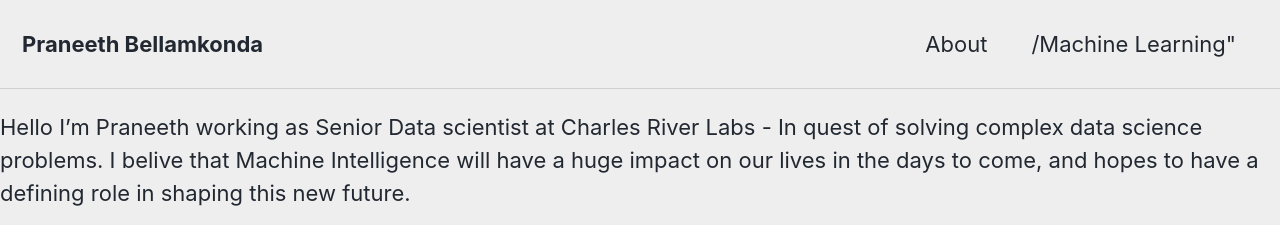
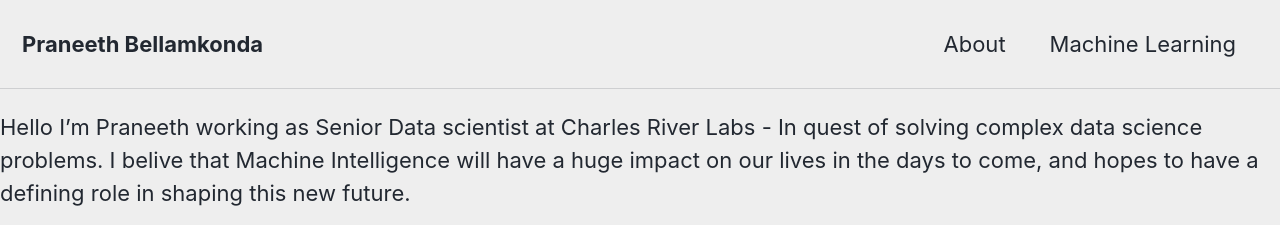
Before and after one commit to ibelieveai/ibelieveai.github.io, a Jekyll site: the page built from _pages/about.md, in a window 1280 px wide. Shown: the top 225 px of the page. Built offline with Jekyll 4.4.1, drawn with Linux system fonts in a browser that asks for light colours; cached includes are drawn as plain includes; nearby versions of some CDN libraries; our own code applies the rules of GitHub Pages for plain Markdown files.

```diff
--- a/_data/navigation.yml
+++ b/_data/navigation.yml
@@ -1,8 +1,8 @@
 # main links
 main:
   - title: "About"
-    url: /about
-  - title: /Machine Learning"
+    url: /about/
+  - title: "Machine Learning"
     url: /machine-learning/
   # - title: "About"
   #   url: https://mmistakes.github.io/minimal-mistakes/about/
```
